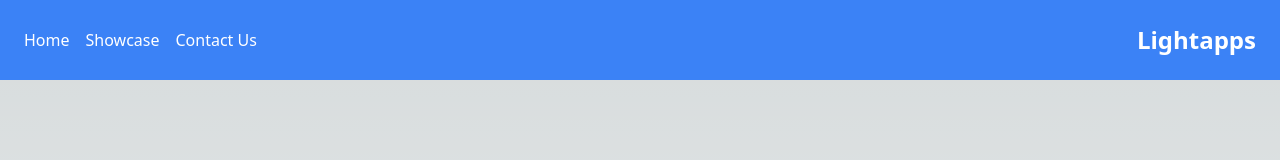
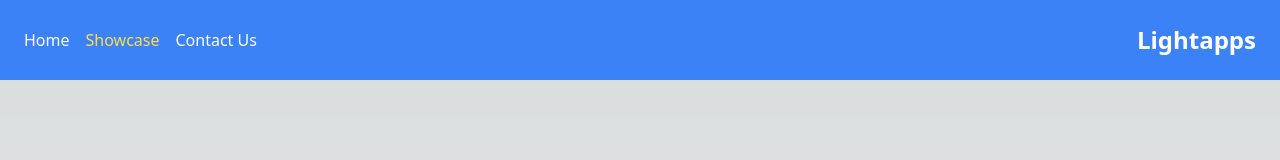
Before and after one commit to lightapps-smart-blocks/lightapps-front, a Next.js app: page /showcase in a window 1280 px wide. Shown: the top 160 px of the page. Built offline with nearby package versions, Linux system fonts and the light colour scheme.

Commit message:
Commit from Stub AI

```diff
--- a/components/Header.tsx
+++ b/components/Header.tsx
@@ -1,21 +1,24 @@
 import Link from 'next/link';
+import { useRouter } from 'next/router';
 
 export default function Header() {
+  const router = useRouter();
+
   return (
     <header className="flex justify-between items-center p-6 bg-blue-500 text-white">
       <nav>
         <ul className="flex space-x-4">
-          <li>
+          <li className={router.pathname === "/" ? "text-yellow-300" : ""}>
             <Link href="/">
               <a>Home</a>
             </Link>
           </li>
-          <li>
+          <li className={router.pathname === "/showcase" ? "text-yellow-300" : ""}>
             <Link href="/showcase">
               <a>Showcase</a>
             </Link>
           </li>
-          <li>
+          <li className={router.pathname === "/contact" ? "text-yellow-300" : ""}>
             <Link href="/contact">
               <a>Contact Us</a>
             </Link>
```
